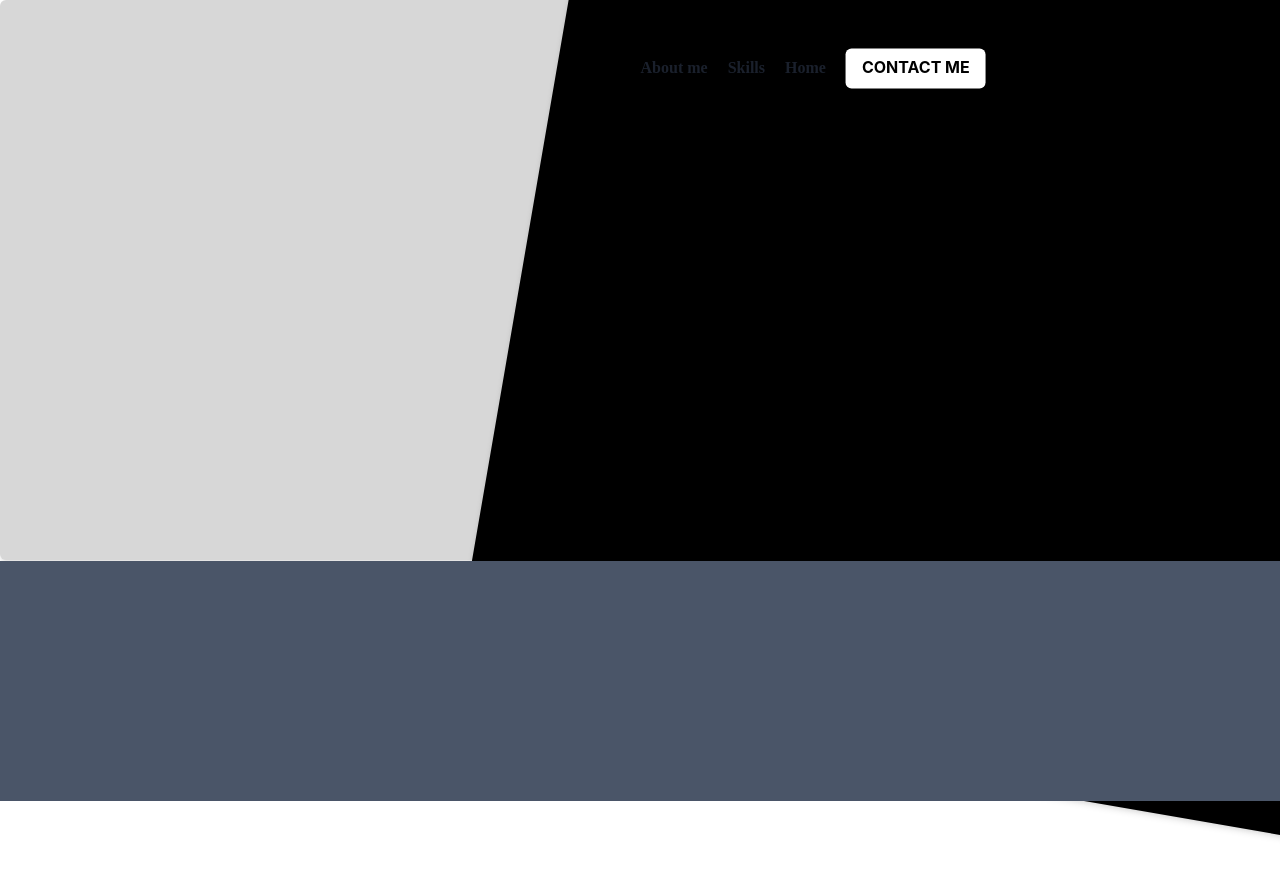
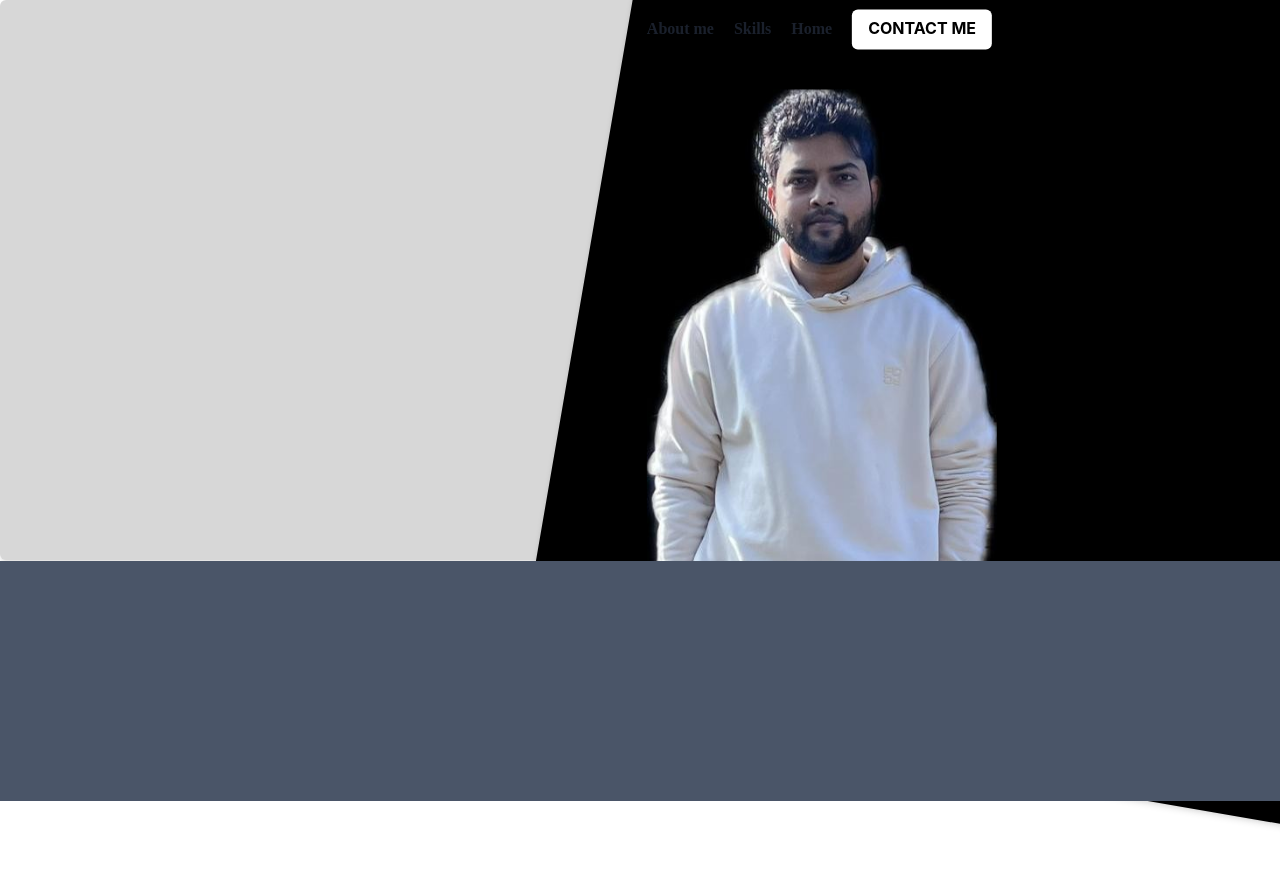
Before and after one commit to prashantsharma12911/Portfolio, a React (Vite) app: page / in a window 1280 px wide. Shown: the top 876 px of the page. Built offline with nearby package versions, Linux system fonts and the light colour scheme.

Commit message:
profile picture added

```diff
--- a/src/components/NavBar.tsx
+++ b/src/components/NavBar.tsx
@@ -4,8 +4,8 @@ const NavBar = () => {
     const navTexts = ['About me', 'Skills', 'Home'];
 
     return (
-        <Box marginY='18vh' marginX='10vh'>
-            <HStack spacing={5} transform='rotate(-9.78deg)' >
+        <Box >
+            <HStack spacing={5}  >
                 {navTexts.map(text => <Text fontFamily="Montserrat" fontWeight="bold" fontSize="md" whiteSpace='nowrap' >{text}</Text>)}
                 <Button bg='white' color='black' fontWeight="bold" fontSize="md">CONTACT ME</Button>
             </HStack>
--- /dev/null
+++ b/src/components/PortfolioImage.tsx
@@ -0,0 +1,14 @@
+import { Box, Image } from '@chakra-ui/react'
+import React from 'react'
+import sharma_image from '../assets/sharma.jpeg'
+
+const PortfolioImage = () => {
+  return (
+    <Box width={350} height={350} position='relative' top={10}>
+        <Image src={sharma_image} transform='rotate(-9.78deg'/>
+    </Box>
+
+  )
+}
+
+export default PortfolioImage
--- a/src/components/ProfileGrid.tsx
+++ b/src/components/ProfileGrid.tsx
@@ -1,6 +1,7 @@
 import { Box, GridItem, HStack, SimpleGrid, Text } from '@chakra-ui/react';
 import NavBar from './NavBar';
 import { useEffect } from 'react';
+import PortfolioImage from './PortfolioImage';
 
 const ProfileGrid = () => {
   // useEffect(() => {
@@ -12,6 +13,8 @@ const ProfileGrid = () => {
 
   return (
     <Box overflow='hidden' borderRadius="0">
+         {/* <Box  borderRadius="0"> */}
+
       <Box
         w="100vw"
         h="70vh"
@@ -31,7 +34,7 @@ const ProfileGrid = () => {
         w="94vw"
         h="105vh"
         bg="black"
-        display="flex"
+        // display="flex"
         // alignItems="center"
         // justifyContent="flex-start"
         borderRadius="md"
@@ -39,12 +42,15 @@ const ProfileGrid = () => {
         boxShadow="md"
         position="relative"
         top={'-75vh'}
-        left={"40vw"}
+        left={"45vw"}
         transform="rotate(9.78deg)"
         overflow='hidden'
         // border='2px solid red'
       >
+        <Box top={10} position='relative' transform='rotate(-9.78deg)' left={10}>
         <NavBar/>
+        <PortfolioImage/>
+        </Box>
       </Box>
       <Box width='100vw' height='30vh' bg='gray.600' zIndex={10} position='relative' top='-104.9vh'/>
     </Box>
```
Also changed, not shown: src/App.tsx (+10 -0 lines), src/assets/sharma.jpeg (added).
